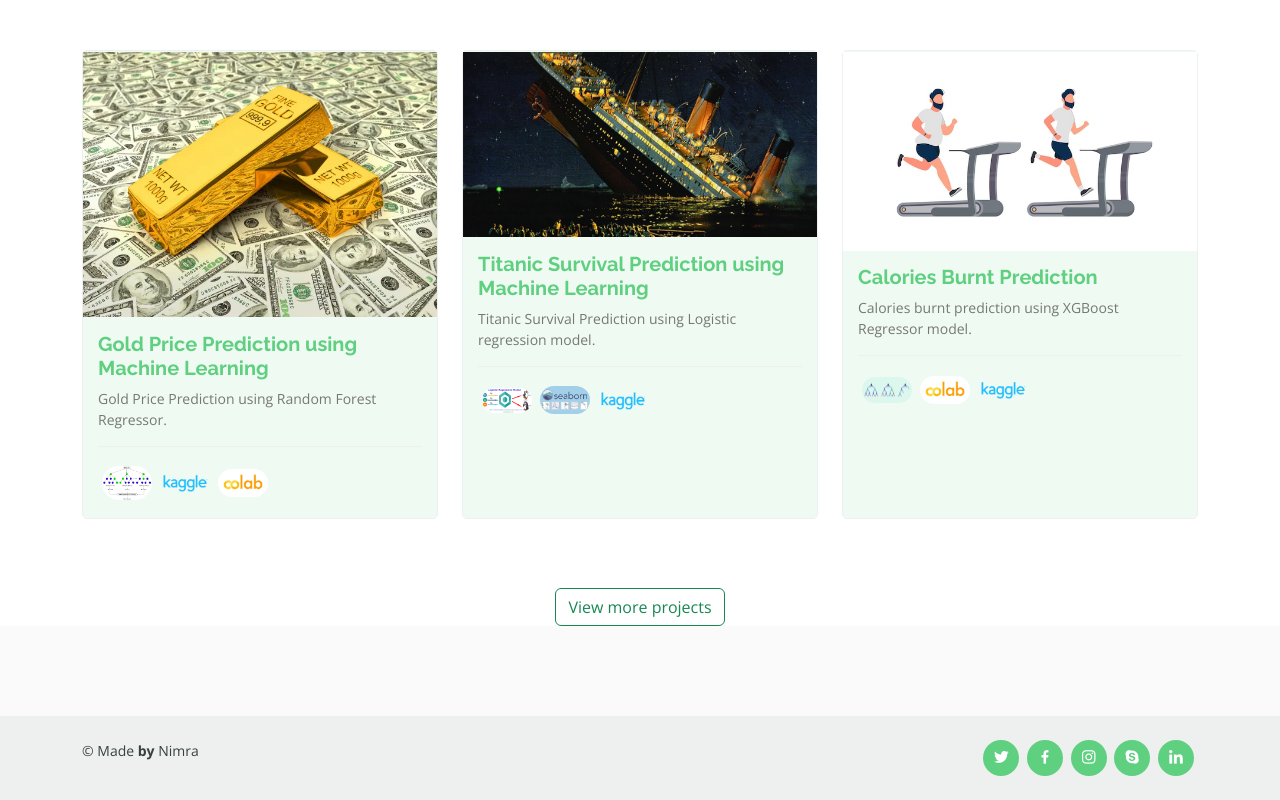
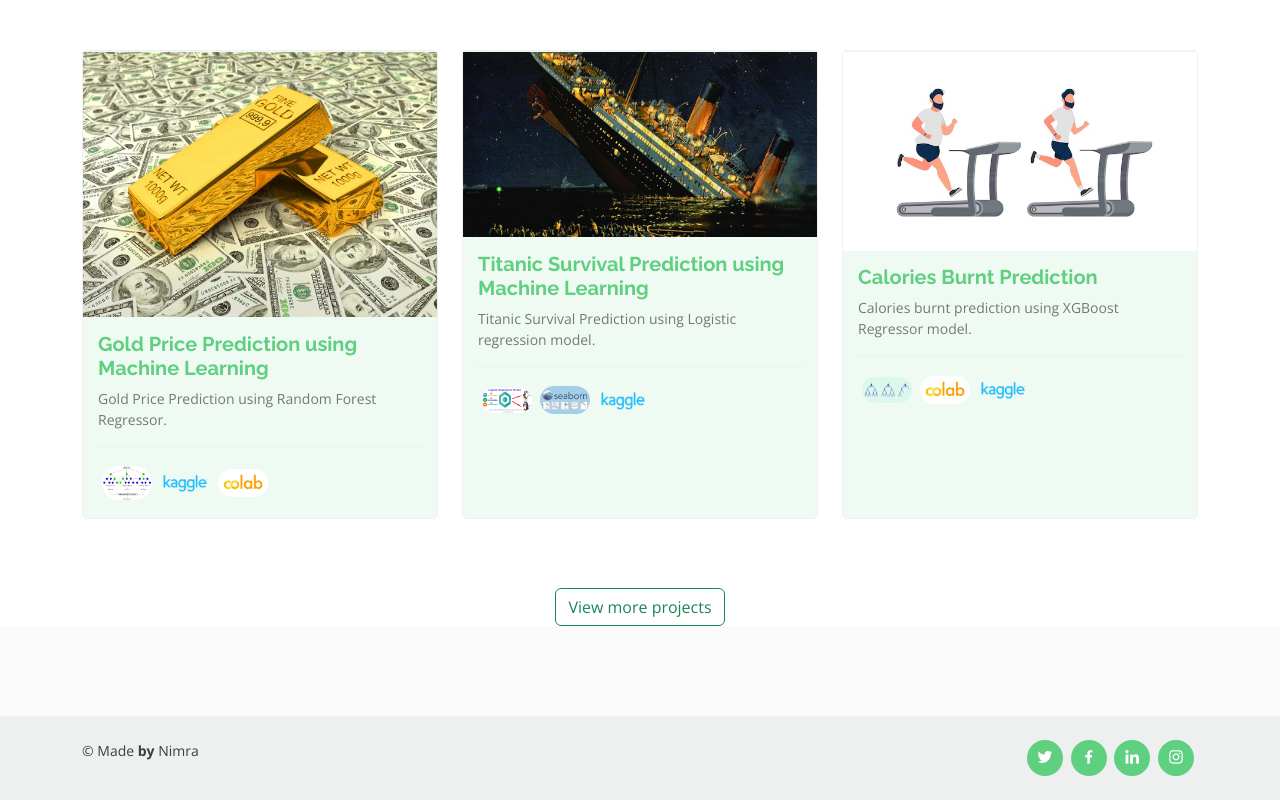
Before and after one commit to nimrausa/nimrausa.github.io, a plain HTML site: page projects.html in a window 1280 px wide. Shown: the part 2027-2827 px from the top of the page. Drawn offline with nearby package versions, Linux system fonts and the light colour scheme.

Commit message:
short message

```diff
--- a/projects.html
+++ b/projects.html
@@ -430,9 +430,8 @@
       <div class="social-links text-center text-md-right pt-3 pt-md-0">
         <a href="#" class="twitter"><i class="bx bxl-twitter"></i></a>
         <a href="#" class="facebook"><i class="bx bxl-facebook"></i></a>
-        <a href="#" class="instagram"><i class="bx bxl-instagram"></i></a>
-        <a href="#" class="google-plus"><i class="bx bxl-skype"></i></a>
-        <a href="#" class="linkedin"><i class="bx bxl-linkedin"></i></a>
+        <a href="https://www.linkedin.com/in/nimraidris/" class="icon-button" class="linkedin"><i class="bx bxl-linkedin" ></i></a>
+        <a href="https://www.instagram.com/nimra_idris/?next=%2F" class="icon-button"  class="instagram"><i class="bx bxl-instagram" ></i></a>
       </div>
     </div>
   </footer><!-- End Footer -->
```
Also changed, not shown: contact-me.html (+1 -1 lines).
